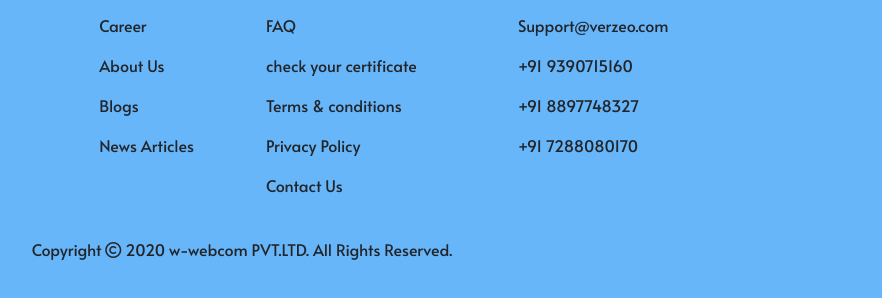
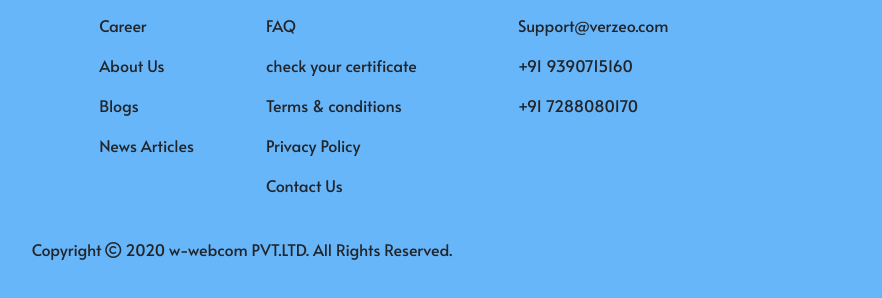
Before and after one commit to sidd9390/w-webcom.com, a plain HTML site: page about.html in a window 1280 px wide. Shown: the part 898-1196 px from the top of the page, 398-1280 px from the left. Drawn offline with nearby package versions, Linux system fonts and the light colour scheme; a web font is replaced by a local one.

Commit message:
number deleted

```diff
--- a/about.html
+++ b/about.html
@@ -107,7 +107,6 @@
               <p style="font-weight: bold;">Need Help ?</p>
               <li><p>Support@verzeo.com</p></li>
               <li><p>+91 9390715160</p></li>
-              <li><p>+91 8897748327</p></li>
               <li><p>+91 7288080170</p></li>
             </ul>
           </div>
```
Also changed, not shown: contact.html (+0 -1 lines), courses.html (+0 -1 lines), index.html (+0 -1 lines), services.html (+0 -1 lines).
